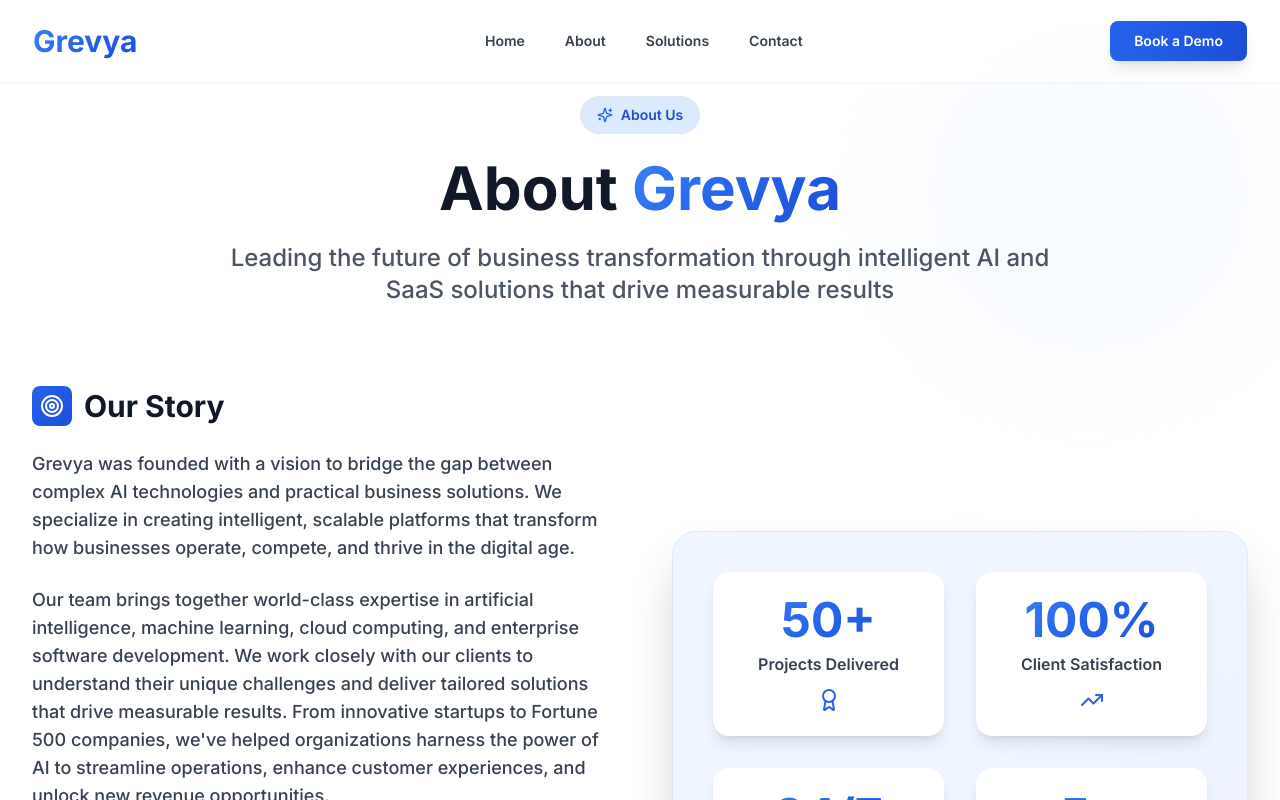
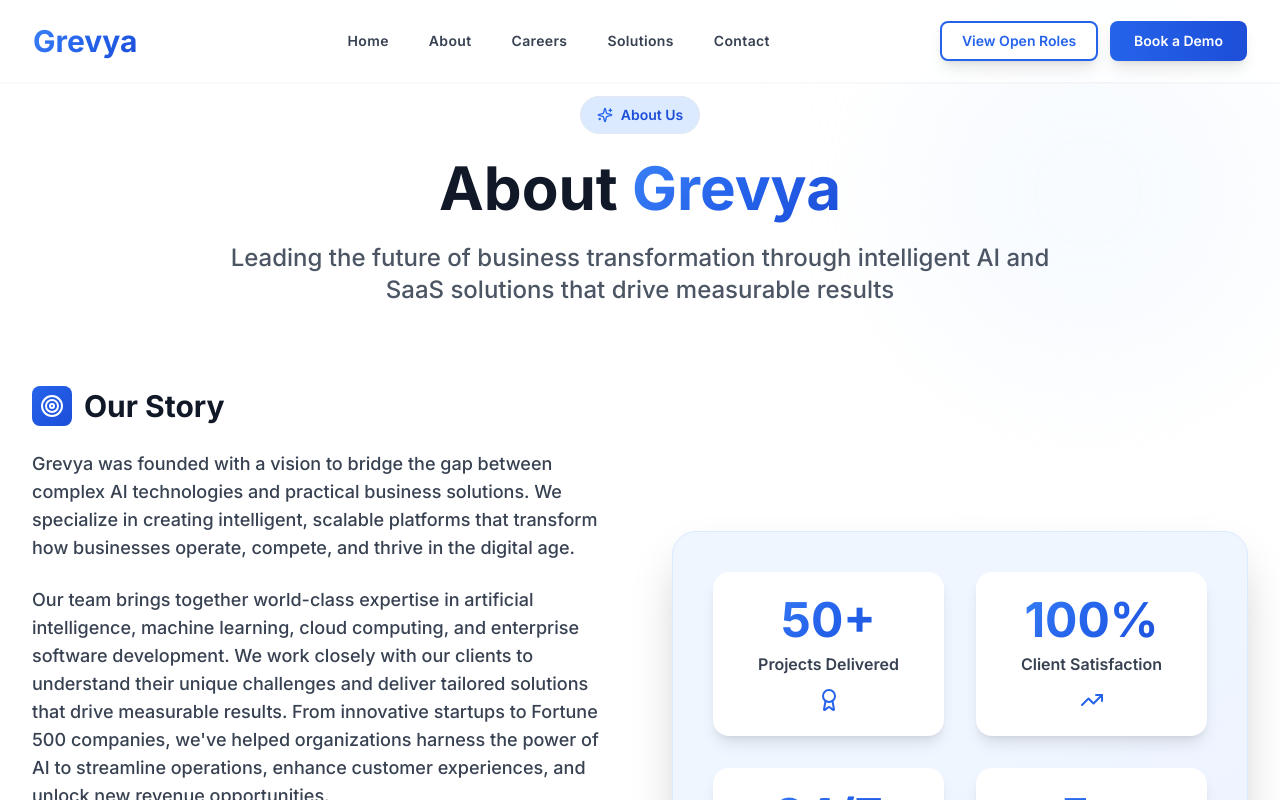
Before and after one commit to Kavin1234523/Grevya-Website, a React (Vite) app: page /about in a window 1280 px wide. Shown: the top 800 px of the page. Built offline with nearby package versions, Linux system fonts and the light colour scheme.

Commit message:
Update Navigation.tsx

```diff
--- a/src/components/Navigation.tsx
+++ b/src/components/Navigation.tsx
@@ -36,26 +36,46 @@ const Navigation = () => {
           {/* Desktop Menu */}
           <div className="hidden md:block">
             <div className="ml-10 flex items-baseline space-x-1 lg:space-x-2">
-              <Link to="/" className="relative text-gray-700 hover:text-primary-600 px-3 lg:px-4 py-2 rounded-lg text-sm font-semibold transition-all duration-300 hover:bg-primary-50 group">
+              <Link to="/" className="relative text-gray-700 hover:text-primary-600 px-3 lg:px-4 py-2 rounded-lg text-sm font-semibold transition-all duration-300 hover:bg-primary-50 group tracking-wide">
                 <span className="relative z-10">Home</span>
                 <span className="absolute inset-0 bg-primary-600/10 rounded-lg scale-0 group-hover:scale-100 transition-transform duration-300"></span>
               </Link>
-              <Link to="/about" className="relative text-gray-700 hover:text-primary-600 px-3 lg:px-4 py-2 rounded-lg text-sm font-semibold transition-all duration-300 hover:bg-primary-50 group">
+              <Link to="/about" className="relative text-gray-700 hover:text-primary-600 px-3 lg:px-4 py-2 rounded-lg text-sm font-semibold transition-all duration-300 hover:bg-primary-50 group tracking-wide">
                 <span className="relative z-10">About</span>
                 <span className="absolute inset-0 bg-primary-600/10 rounded-lg scale-0 group-hover:scale-100 transition-transform duration-300"></span>
               </Link>
-              <button onClick={() => scrollToSection('industries')} className="relative text-gray-700 hover:text-primary-600 px-3 lg:px-4 py-2 rounded-lg text-sm font-semibold transition-all duration-300 hover:bg-primary-50 group">
+              <Link to="/careers" className="relative text-gray-700 hover:text-primary-600 px-3 lg:px-4 py-2 rounded-lg text-sm font-semibold transition-all duration-300 hover:bg-primary-50 group tracking-wide">
+                <span className="relative z-10">Careers</span>
+                <span className="absolute inset-0 bg-primary-600/10 rounded-lg scale-0 group-hover:scale-100 transition-transform duration-300"></span>
+              </Link>
+              <button onClick={() => scrollToSection('industries')} className="relative text-gray-700 hover:text-primary-600 px-3 lg:px-4 py-2 rounded-lg text-sm font-semibold transition-all duration-300 hover:bg-primary-50 group tracking-wide">
                 <span className="relative z-10">Solutions</span>
                 <span className="absolute inset-0 bg-primary-600/10 rounded-lg scale-0 group-hover:scale-100 transition-transform duration-300"></span>
               </button>
-              <button onClick={() => scrollToSection('contact')} className="relative text-gray-700 hover:text-primary-600 px-3 lg:px-4 py-2 rounded-lg text-sm font-semibold transition-all duration-300 hover:bg-primary-50 group">
+              <button onClick={() => scrollToSection('contact')} className="relative text-gray-700 hover:text-primary-600 px-3 lg:px-4 py-2 rounded-lg text-sm font-semibold transition-all duration-300 hover:bg-primary-50 group tracking-wide">
                 <span className="relative z-10">Contact</span>
                 <span className="absolute inset-0 bg-primary-600/10 rounded-lg scale-0 group-hover:scale-100 transition-transform duration-300"></span>
               </button>
             </div>
           </div>
 
-          <div className="hidden md:block">
+          <div className="hidden md:flex items-center gap-3">
+            <Button
+              onClick={() => {
+                if (location.pathname === '/careers') {
+                  const formElement = document.getElementById('open-positions');
+                  if (formElement) {
+                    formElement.scrollIntoView({ behavior: 'smooth', block: 'start' });
+                  }
+                } else {
+                  window.location.href = '/careers#open-positions';
+                }
+              }}
+              variant="outline"
+              className="border-2 border-primary-600 text-primary-600 hover:bg-primary-600 hover:text-white text-sm px-5 py-2.5 rounded-lg font-semibold shadow-lg hover:shadow-xl transition-all duration-300 transform hover:scale-105"
+            >
+              View Open Roles
+            </Button>
             <Button
               onClick={() => scrollToSection('contact')}
               className="bg-gradient-to-r from-primary-600 to-primary-700 hover:from-primary-700 hover:to-primary-800 text-sm px-6 py-2.5 rounded-lg font-semibold shadow-lg hover:shadow-xl transition-all duration-300 transform hover:scale-105"
@@ -95,6 +115,13 @@ const Navigation = () => {
               >
                 About
               </Link>
+              <Link
+                to="/careers"
+                onClick={() => setIsMenuOpen(false)}
+                className="block px-4 py-3 rounded-lg text-base font-semibold text-gray-700 hover:text-primary-600 hover:bg-primary-50 transition-all duration-300"
+              >
+                Careers
+              </Link>
               <button
                 onClick={() => {
                   scrollToSection('industries');
```
